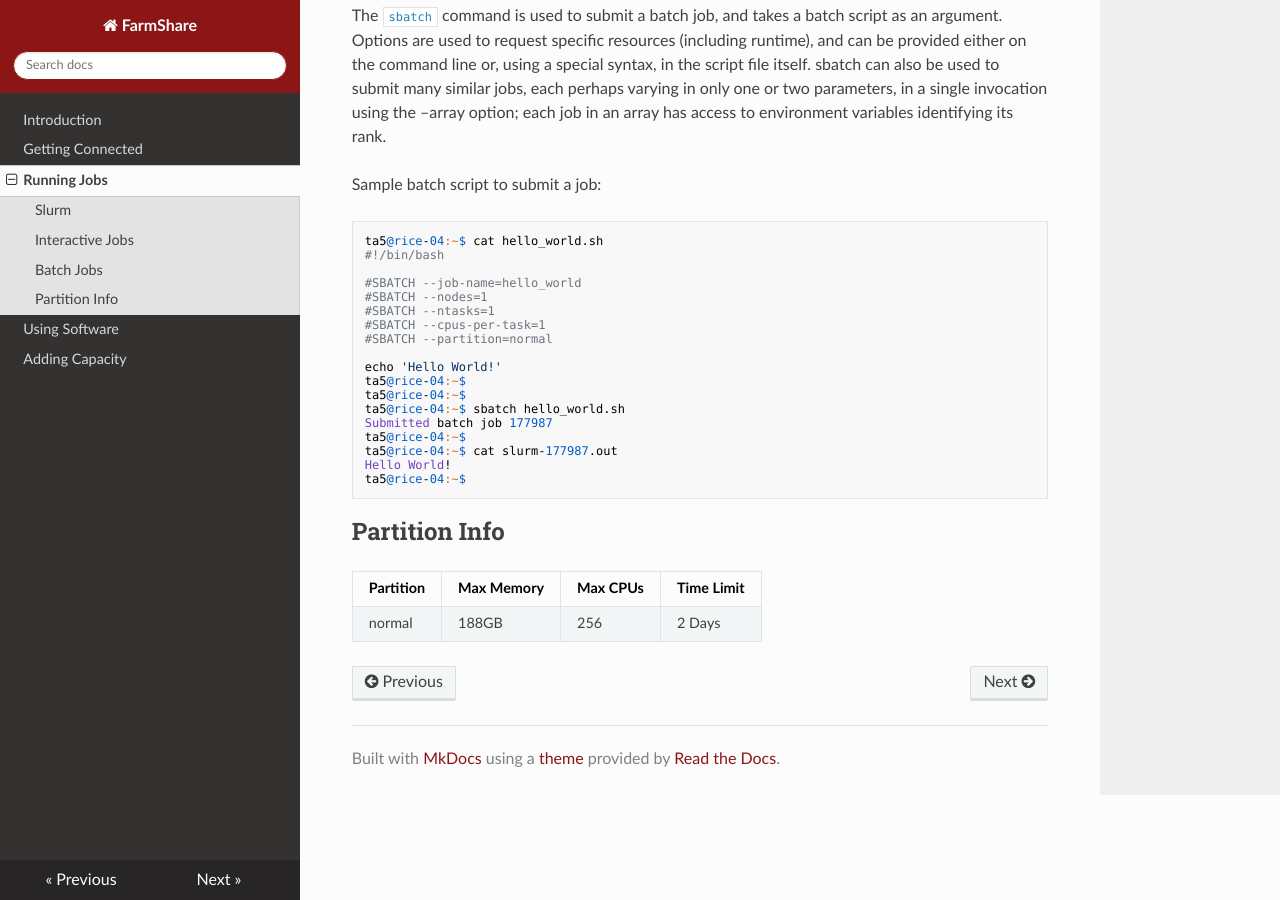
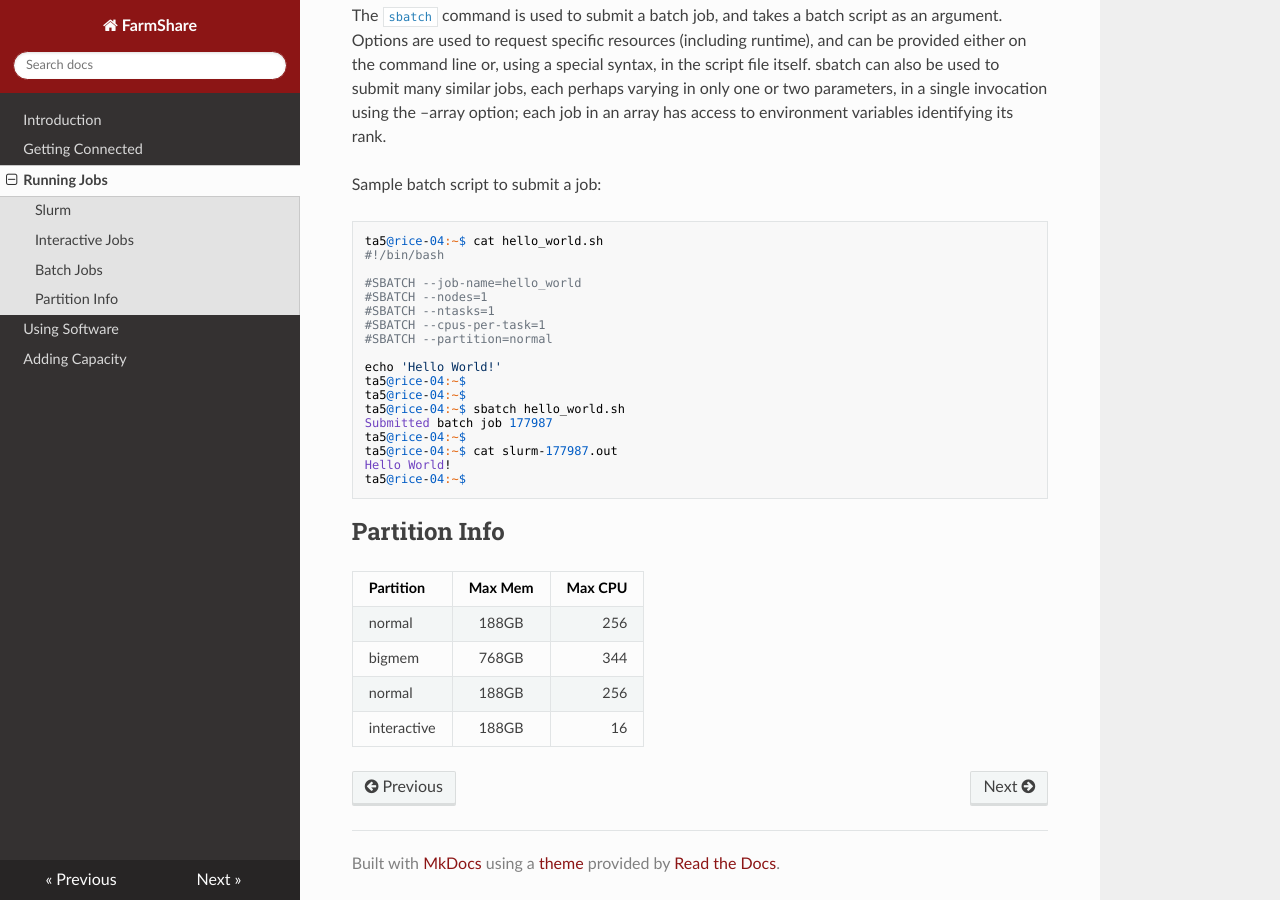
Before and after one commit to stanford-rc/farmshare-docs, an MkDocs documentation site: the page built from docs/slurm.md, in a window 1280 px wide and 900 px high, scrolled down 828 px. Built offline with MkDocs 1.6.1, drawn with Linux system fonts in a browser that asks for light colours; nearby versions of some CDN libraries.

Commit message:
Update slurm.md

```diff
--- a/docs/slurm.md
+++ b/docs/slurm.md
@@ -44,6 +44,9 @@ ta5@rice-04:~$
 
 ## Partition Info
 
-Partition | Max Memory | Max CPUs | Time Limit
---------- | ---------- | -------- | ----------
-normal | 188GB | 256 | 2 Days
+| Partition   | Max Mem     | Max CPU       |
+| :---        |    :----:   |          ---: |
+| normal      | 188GB       | 256           |
+| bigmem      | 768GB       | 344           |
+| normal      | 188GB       | 256           |
+| interactive | 188GB       | 16            |
```
